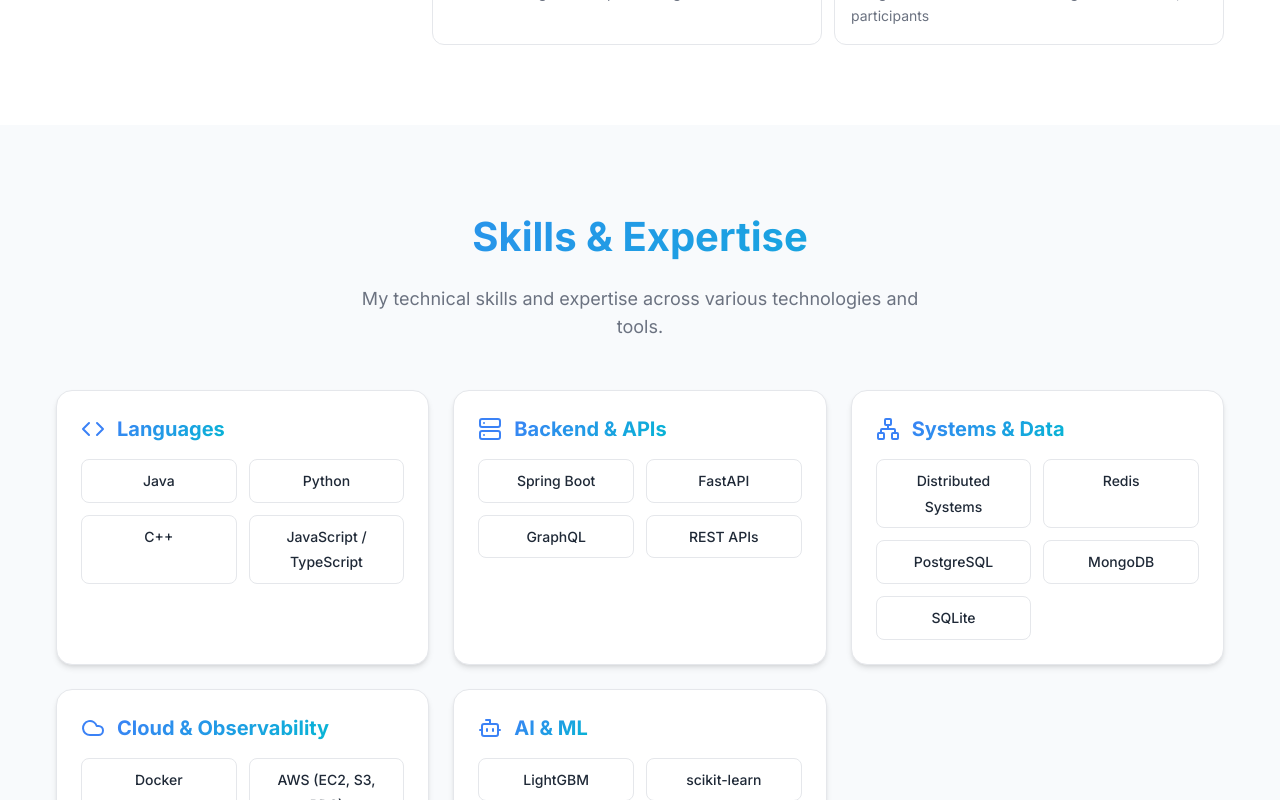
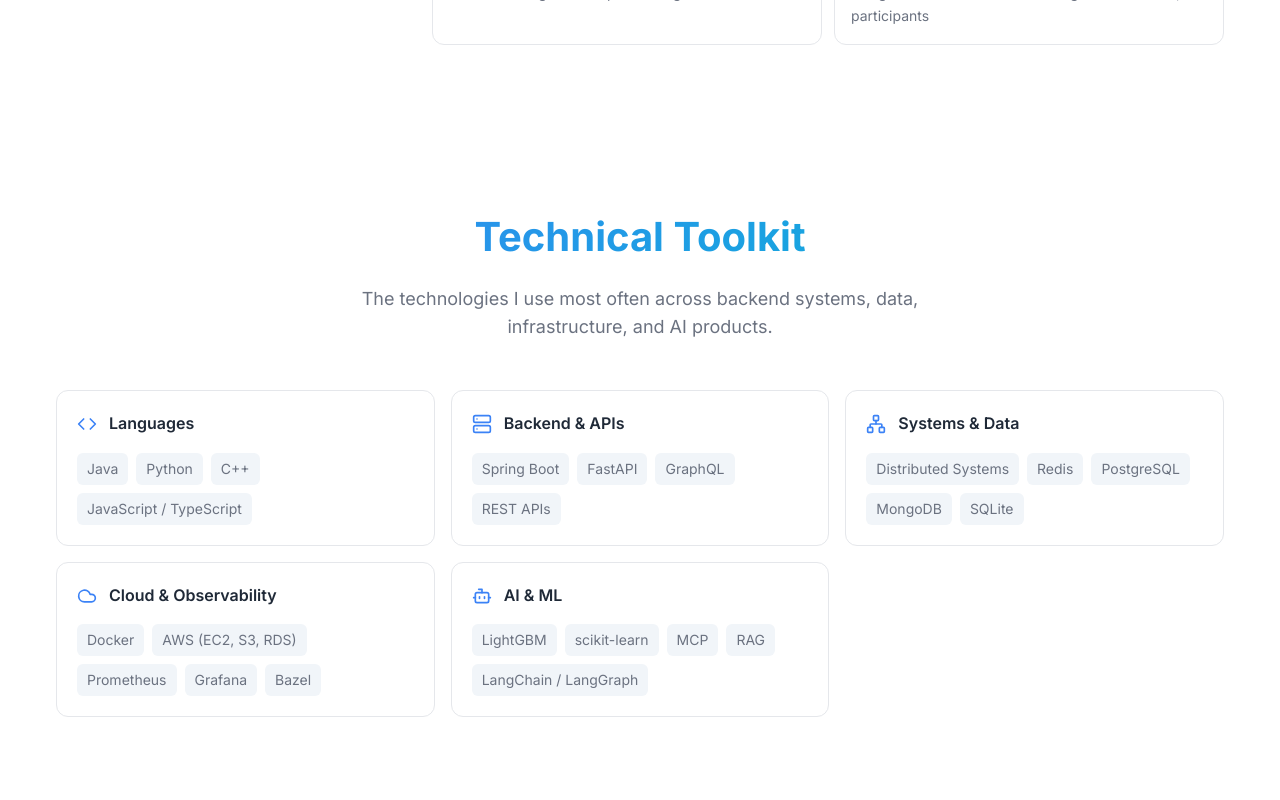
Before and after one commit to srbmaury/Portfolio, a React (Vite) app: page / in a window 1280 px wide. Shown: the part 1540-2340 px from the top of the page. Built offline with nearby package versions, Linux system fonts and the light colour scheme; no server answers.

Commit message:
compact technical toolkit

```diff
--- a/src/components/Skills.tsx
+++ b/src/components/Skills.tsx
@@ -1,81 +1,37 @@
 import { motion } from 'framer-motion';
-import { Bot, Cloud, Code, Database, Network, Server } from 'lucide-react';
+import { Bot, Cloud, Code, Network, Server } from 'lucide-react';
 import profile from '../config/profile.json';
 
-const skillIcons = {
-  bot: Bot,
-  cloud: Cloud,
-  code: Code,
-  database: Database,
-  network: Network,
-  server: Server
-};
+const skillIcons = { bot: Bot, cloud: Cloud, code: Code, network: Network, server: Server };
 
-const Skills = () => {
-  return (
-    <section id="skills" className="section" style={{ backgroundColor: 'var(--bg-secondary)' }} aria-label="Skills section" role="region" tabIndex={-1}>
+const Skills = () => (
+  <section id="skills" className="section" style={{ backgroundColor: 'var(--bg-primary)' }} aria-label="Technical toolkit">
     <div className="container">
-        <motion.div
-          initial={{ opacity: 0, y: 30 }}
-          whileInView={{ opacity: 1, y: 0 }}
-          transition={{ duration: 0.8 }}
-          viewport={{ once: true }}
-        >
-          <h2 className="section-title" tabIndex={0} aria-label="Skills and Expertise">Skills & Expertise</h2>
-          <p className="section-subtitle">
-            My technical skills and expertise across various technologies and tools.
-          </p>
+      <motion.div initial={{ opacity: 0, y: 24 }} whileInView={{ opacity: 1, y: 0 }} transition={{ duration: 0.6 }} viewport={{ once: true }}>
+        <h2 className="section-title">Technical Toolkit</h2>
+        <p className="section-subtitle">The technologies I use most often across backend systems, data, infrastructure, and AI products.</p>
       </motion.div>
 
-        <div className="grid md:grid-cols-2 lg:grid-cols-3 gap-6">
-          {profile.skillCategories.map((category, categoryIndex) => {
-            const Icon = skillIcons[category.icon as keyof typeof skillIcons];
-
+      <div className="grid gap-4 md:grid-cols-2 lg:grid-cols-3">
+        {profile.skillCategories.map((category, index) => {
+          const Icon = skillIcons[category.icon as keyof typeof skillIcons] || Code;
           return (
-            <motion.div
-              key={category.title}
-              initial={{ opacity: 0, y: 30 }}
-              whileInView={{ opacity: 1, y: 0 }}
-              transition={{ duration: 0.8, delay: categoryIndex * 0.1 }}
-              viewport={{ once: true }}
-              className="card !p-6"
-            >
-              <div className="flex items-center mb-4">
-                <div className="mr-3" style={{ color: 'var(--primary-color)' }}><Icon size={24} /></div>
-                <h3 className="text-xl font-bold gradient-text">{category.title}</h3>
+            <motion.div key={category.title} initial={{ opacity: 0, y: 18 }} whileInView={{ opacity: 1, y: 0 }} transition={{ duration: 0.45, delay: index * 0.05 }} viewport={{ once: true }} className="rounded-xl border p-5" style={{ borderColor: 'var(--border-color)', backgroundColor: 'var(--card-bg)' }}>
+              <div className="mb-4 flex items-center gap-3">
+                <Icon size={20} style={{ color: 'var(--primary-color)' }} />
+                <h3 className="font-semibold" style={{ color: 'var(--text-primary)' }}>{category.title}</h3>
               </div>
-
-              <div className="grid grid-cols-2 gap-3">
-                {category.skills.map((skill, skillIndex) => (
-                  <motion.div
-                    key={skill}
-                    initial={{ opacity: 0, x: -20 }}
-                    whileInView={{ opacity: 1, x: 0 }}
-                    transition={{ duration: 0.5, delay: (categoryIndex * 0.1) + (skillIndex * 0.05) }}
-                    viewport={{ once: true }}
-                    whileHover={{
-                      scale: 1.05,
-                      y: -5,
-                      boxShadow: '0 10px 25px rgba(0, 0, 0, 0.2)'
-                    }}
-                    className="px-3 py-2 rounded-lg border text-center transition-all duration-300"
-                    style={{
-                      backgroundColor: 'var(--card-bg)',
-                      borderColor: 'var(--border-color)'
-                    }}
-                  >
-                    <span className="text-sm font-medium" style={{ color: 'var(--text-primary)' }}>{skill}</span>
-                  </motion.div>
+              <div className="flex flex-wrap gap-2">
+                {category.skills.map((skill) => (
+                  <span key={skill} className="rounded-md px-2.5 py-1.5 text-sm" style={{ backgroundColor: 'var(--tag-bg)', color: 'var(--text-secondary)' }}>{skill}</span>
                 ))}
               </div>
             </motion.div>
           );
         })}
       </div>
-
     </div>
   </section>
 );
-};
 
 export default Skills;
```
Lines whose indentation alone changed are shown as unchanged.
